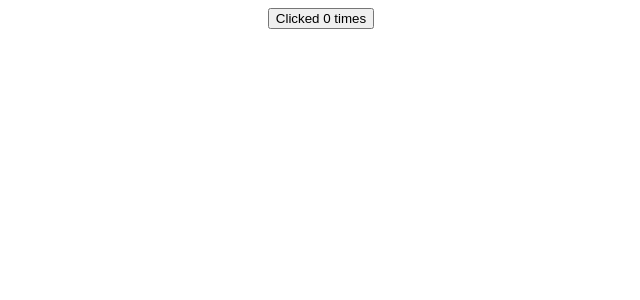
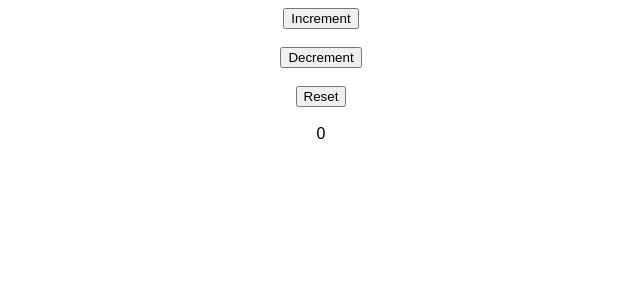
Before and after one commit to arif034/functional-component, a React (Create React App) app: page / in a window 1280 px wide. Shown: the top 300 px of the page, without its empty margins (319-959 px from the left). Built offline with nearby package versions, Linux system fonts and the light colour scheme.

Commit message:
useReducer practise useReducer practise

```diff
--- a/src/App.js
+++ b/src/App.js
@@ -1,9 +1,9 @@
 import "./styles.css";
-import UseEffectComponent from "./UseEffectComponent.js";
+import UseReducerComponent from "./UseReducerComponent.js";
 function App() {
   return (
     <div className="App">
-      <UseEffectComponent />
+      <UseReducerComponent />
     </div>
   );
 }
--- /dev/null
+++ b/src/UseReducerComponent.js
@@ -0,0 +1,33 @@
+import { useReducer } from "react";
+
+function UseReducerComponent() {
+  const initialState = 0;
+  function reducer(count, action) {
+    switch (action) {
+      case `increment`:
+        return count + 1;
+      case `decrement`:
+        return count - 1;
+      case `reset`:
+        return initialState;
+      default:
+        return count;
+    }
+  }
+  const [count, dispatch] = useReducer(reducer, initialState);
+  return (
+    <div>
+      <button onClick={() => dispatch(`increment`)}>Increment</button>
+      <br />
+      <br />
+      <button onClick={() => dispatch(`decrement`)}>Decrement</button>
+      <br />
+      <br />
+      <button onClick={() => dispatch(`reset`)}>Reset</button>
+      <br />
+      <br />
+      {count}
+    </div>
+  );
+}
+export default UseReducerComponent;
```
